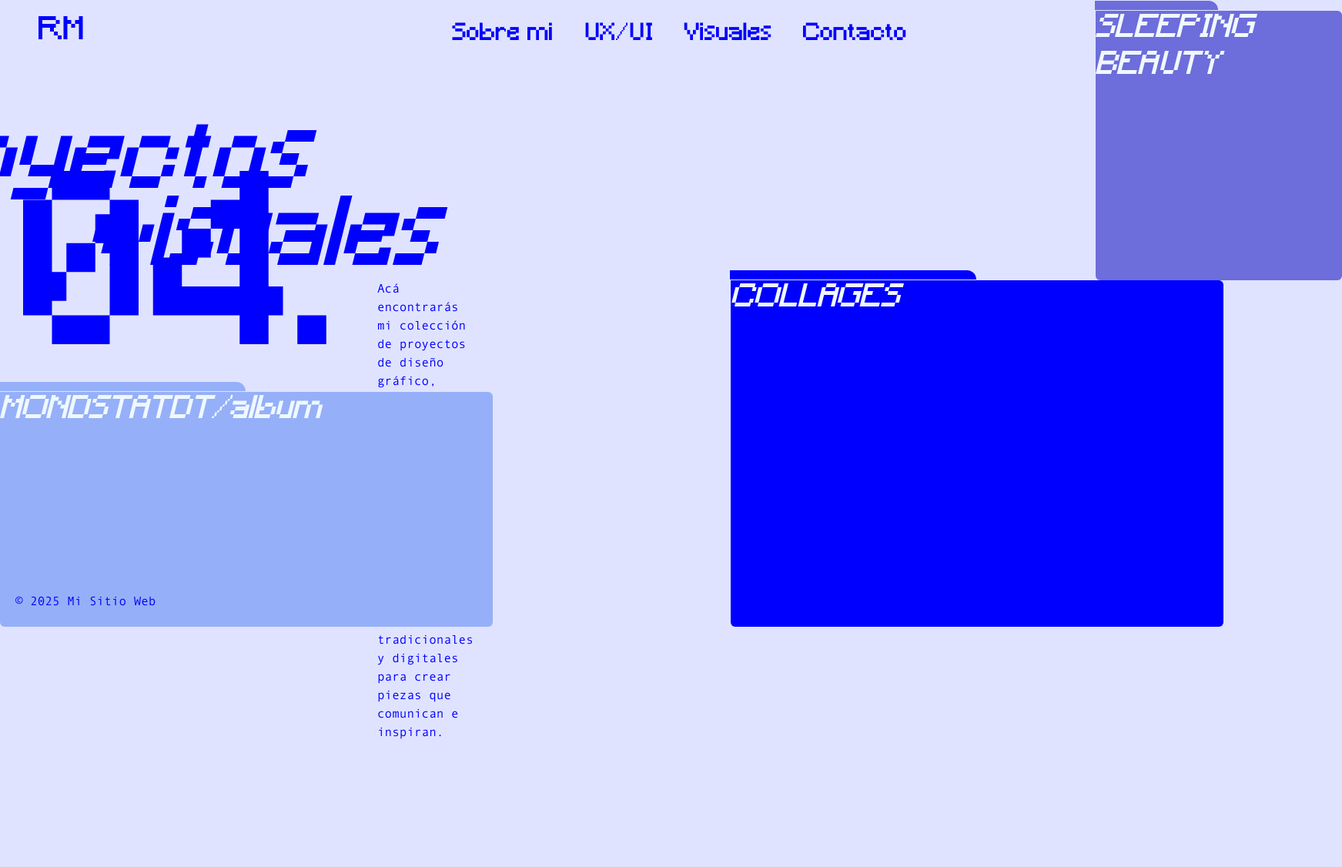
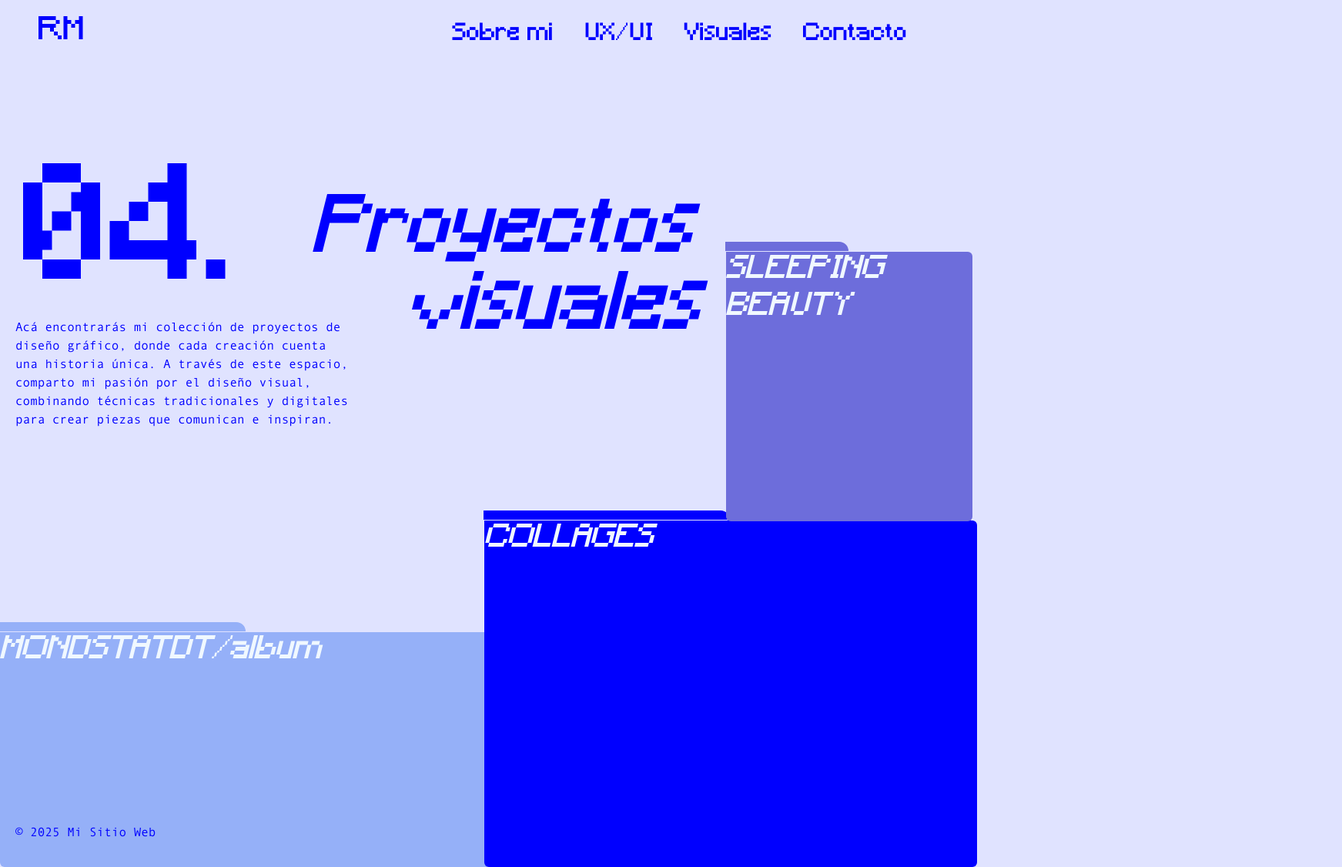
Before and after one commit to RenataMainere/CODERHOUSE-portfolio-proyecto, a website: page pages/visuales.html in a window 1280 px wide. Shown: the part 8-1134 px from the top of the page at 77% size, 1743 px wide, since content can reach past the window. Before the commit the page ends 970 px from the top, so only its background shows below. Drawn offline with nearby package versions, Linux system fonts and the light colour scheme.

Commit message:
prueba pag visuales

```diff
--- a/scss/_footer.scss
+++ b/scss/_footer.scss
@@ -17,5 +17,5 @@
 
 .FooterVisual {
     @extend %flexnposition;
-    bottom: -20px;
+    bottom: -320px;
 }
--- a/scss/_mediaquery.scss
+++ b/scss/_mediaquery.scss
@@ -70,21 +70,21 @@
     .ContainerUxUi #gdr {
         position: relative;
         height: 350px;
-        width: 282%;
+        width: 224%;
         bottom: -40px;
         left: -248px;
     }
     .ContainerUxUi #melete {
         position: relative;
         height: 350px;
-        width: 375%;
+        width: 297%;
         bottom: -100px;
         left: -282px;
     }
     .FooterUxUi p {
         display: flex;
         position: relative;
-        bottom: -530px;
+        bottom: -370px;
         color: #c9d4f3;
     }
 
@@ -120,7 +120,7 @@
     .FooterVisual p {
         display: flex;
         position: relative;
-        bottom: -950px;
+        bottom: -990px;
         color: #c9d4f3;
     }
     h1.VisualArtTitle {
@@ -131,7 +131,7 @@
     h2.SecondTitleVisualArt1 {
         position: relative;
         font-size: 130px;
-        left: -80px;
+        left: -120px;
         top: 10px;
     }
     h2.SecondTitleVisualArt2 {
@@ -142,7 +142,7 @@
     }
     p.pvisualart {
         position: relative;
-        padding-right: 10px;
+        padding-right: 70px;
         left: 0px;
         top: 90px;
     }
--- a/scss/_visuales.scss
+++ b/scss/_visuales.scss
@@ -18,7 +18,7 @@
 
 h1.VisualArtTitle {
     @extend %titlevisualart;
-    font-size: 300px;
+    font-size: 200px;
     text-align: left;
     left: 30px;
     top: 200px;
@@ -26,18 +26,18 @@ h1.VisualArtTitle {
 
 h2.SecondTitleVisualArt1 {
     @extend %titlevisualart;
-    font-size: 120px;
+    font-size: 100px;
     text-align: right;
-    right: 880px;
-    top: 150px;
+    right: 380px;
+    top: 250px;
 }
 
 h2.SecondTitleVisualArt2 {
     @extend %titlevisualart;
-    font-size: 120px;
+    font-size: 100px;
     text-align: right;
-    right: 710px;
-    top: 250px;
+    right: 370px;
+    top: 350px;
 }
 
 .ContainerVisual #trabajo1 {
@@ -54,7 +54,7 @@ h2.SecondTitleVisualArt2 {
     align-items: flex-start;
     flex-direction: column;
     position: absolute;
-    bottom: -30px;
+    bottom: -342px;
     left: 0px;
 }
 
@@ -77,8 +77,8 @@ h2.SecondTitleVisualArt2 {
     align-items: flex-start;
     flex-direction: column;
     position: absolute;
-    bottom: -30px;
-    left: 949px;
+    bottom: -342px;
+    left: 629px;
 }
 
 .ContainerVisual #trabajo2:before {
@@ -100,8 +100,8 @@ h2.SecondTitleVisualArt2 {
     align-items: flex-start;
     flex-direction: column;
     position: absolute;
-    bottom: 420px;
-    left: 1423px;
+    bottom: 107px;
+    left: 943px;
 }
 
 .ContainerVisual #trabajo3:before {
@@ -111,8 +111,7 @@ h2.SecondTitleVisualArt2 {
 
 .pvisualart {
     display: block;
-    padding-right: 900px;
+    padding-right: 800px;
     position: absolute;
-    top: 350px;
-    left: 470px;
+    top: 400px;
 }
```
Also changed, not shown: css/styles.css, 1 other file.
